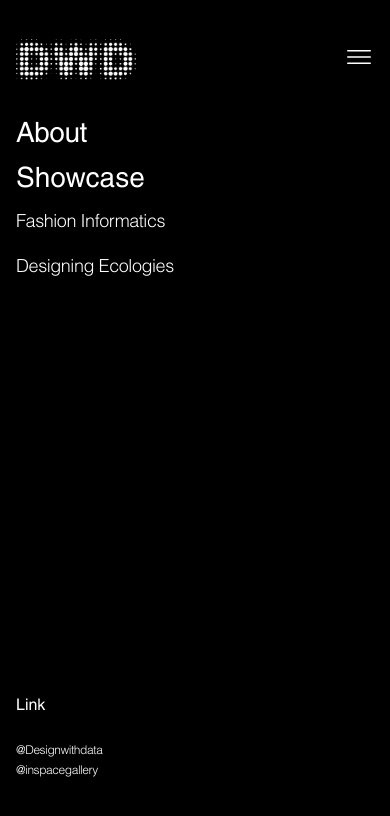
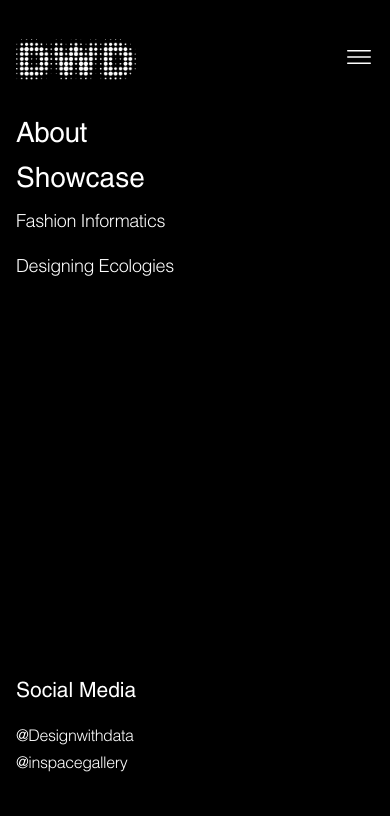
Before and after one commit to Marco-Ray/dwd_web_new, a Vue app: page / in a window 390 px wide. Both pictures are taken after a click on the element 359 px from the left and 903 px from the top of the page. Shown: the part 844-1660 px from the top of the page. Built offline with nearby package versions, Linux system fonts and the light colour scheme.

Commit message:
mobile navbar margin

```diff
--- a/src/components/NavBar.vue
+++ b/src/components/NavBar.vue
@@ -28,6 +28,7 @@
       </div>
 
       <div class="mobile-menu__menu" v-show="isShowMobileMenu">
+        <div style="margin: 0 16px">
           <div class="router-box">
             <router-link :to="{ path: '/', hash: '#main' }" class="router-title">About</router-link>
           </div>
@@ -47,12 +48,13 @@
           </div>
 
           <div class="social-media-box">
-          <div class="social-media-link">Link</div>
+            <div class="social-media-link">Social Media</div>
             <div class="link">
               <a href="https://www.instagram.com/designwithdata/" target="_blank">@Designwithdata</a>
             </div>
             <div class="link">
               <a href="https://www.instagram.com/inspacegallery/" target="_blank">@inspacegallery</a>
+            </div>
           </div>
         </div>
       </div>
@@ -99,7 +101,9 @@ export default {
     // 监听弹出框状态，控制是否禁止页面滑动
     isShowMobileMenu(flag) {
       if (flag) {
+        if (document.getElementById('main')) {
           document.getElementById('main').scrollIntoView({ behavior: 'smooth' });
+        }
         document.body.style.overflow = 'hidden';
         document.addEventListener('touchmove', preD, { passive: false }); // 禁止页面滑动
       } else {
@@ -163,13 +167,13 @@ export default {
 }
 
 .mobile-menu {
-  // todo prevent scroll
   display: none;
   .mobile-menu__menu {
     position: absolute;
     left: 0;
     top: 118px;
-    width: 100%;
+    width: 100vw;
+    margin: 0 -16px;
     height: calc(100vh - 118px);
     background: black;
     .router-box {
@@ -198,20 +202,20 @@ export default {
     .social-media-box {
       position: absolute;
       bottom: hCalcM(62);
-      .link:nth-child(1) {
-        // todo margin
+      .link {
         margin-bottom: hCalcM(7);
       }
+
     }
     .social-media-link {
       font-family: Helvetica;
-      font-size: fSizeCalc(16);
+      font-size: fSizeCalc(21);
       line-height: fSizeCalc(28);
       margin-bottom: hCalcM(20);
     }
     a {
       font-family: Helvetica Light;
-      font-size: fSizeCalc(12);
+      font-size: fSizeCalc(16);
       font-weight: 400;
       line-height: fSizeCalc(20);
       letter-spacing: fSizeCalc(-0.44);
```
Lines whose indentation alone changed are shown as unchanged.
